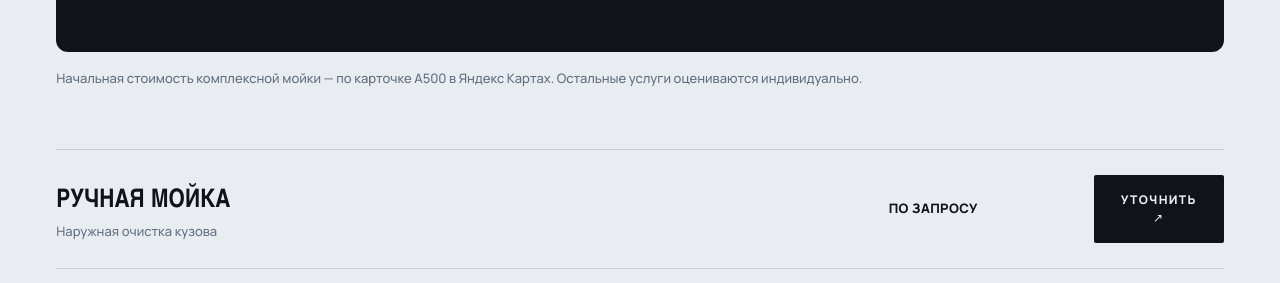
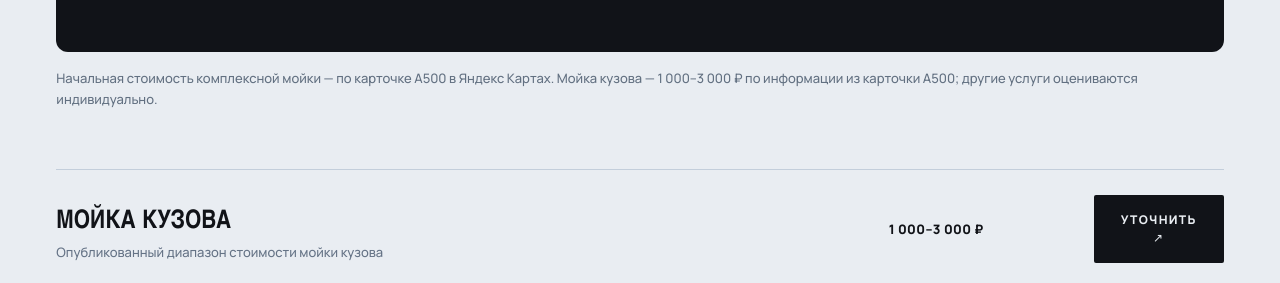
Before and after one commit to eeprorgamms/a600, a React (Vite) app: page /pricing in a window 1280 px wide. Shown: the part 669-952 px from the top of the page. Built offline with nearby package versions, Linux system fonts and the light colour scheme; no server answers.

Commit message:
pricing: add published body wash range alongside verified complex wash price

```diff
--- a/src/pages/Pricing.tsx
+++ b/src/pages/Pricing.tsx
@@ -2,7 +2,7 @@ import { Link } from 'react-router-dom';
 import { site, phoneHref } from '../config/site';
 
 const services = [
-  { title: 'Ручная мойка', detail: 'Наружная очистка кузова', price: null },
+  { title: 'Мойка кузова', detail: 'Опубликованный диапазон стоимости мойки кузова', price: '1 000–3 000 ₽' },
   { title: 'Химчистка салона', detail: 'Чистка сидений, пластика и текстиля', price: null },
   { title: 'Полировка кузова', detail: 'Коррекция и восстановление блеска ЛКП', price: null },
   { title: 'Детейлинг', detail: 'Комплексный уход за автомобилем', price: null },
@@ -25,12 +25,12 @@ export default function Pricing() {
             <div><span className="a-eyebrow">Мойка автомобиля</span><h2>Комплексная мойка</h2><p>Наружная и внутренняя уборка. Состав работ согласовывается при обращении.</p></div>
             <div className="a-pricing-feature__side"><span>от <strong>1 800 ₽</strong></span><a href={phoneHref(site.contacts.phone)} className="a-btn a-btn--lime">Уточнить и записаться ↗</a></div>
           </div>
-          <p className="a-pricing-note">Начальная стоимость комплексной мойки — по карточке А500 в Яндекс Картах. Остальные услуги оцениваются индивидуально.</p>
+          <p className="a-pricing-note">Начальная стоимость комплексной мойки — по карточке А500 в Яндекс Картах. Мойка кузова — 1 000–3 000 ₽ по информации из карточки А500; другие услуги оцениваются индивидуально.</p>
           <div className="a-prices a-reveal">
             {services.map(item => (
               <div className="a-price-row" key={item.title}>
                 <div><h3>{item.title}</h3><p>{item.detail}</p></div>
-                <span className="a-price-row__price">По запросу</span>
+                <span className="a-price-row__price">{item.price ?? 'По запросу'}</span>
                 <a className="a-btn a-btn--dark" href={phoneHref(site.contacts.phone)}>Уточнить ↗</a>
               </div>
             ))}
```
